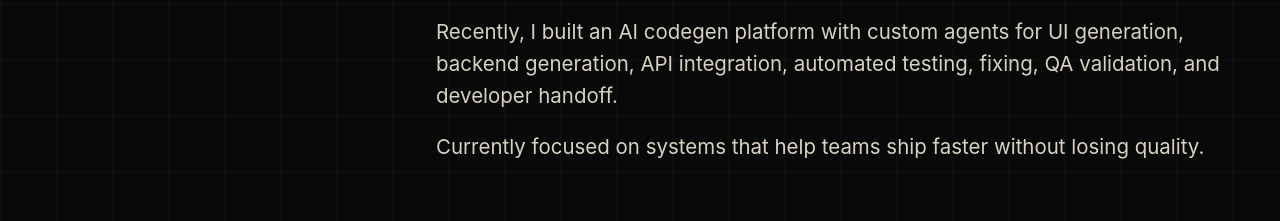
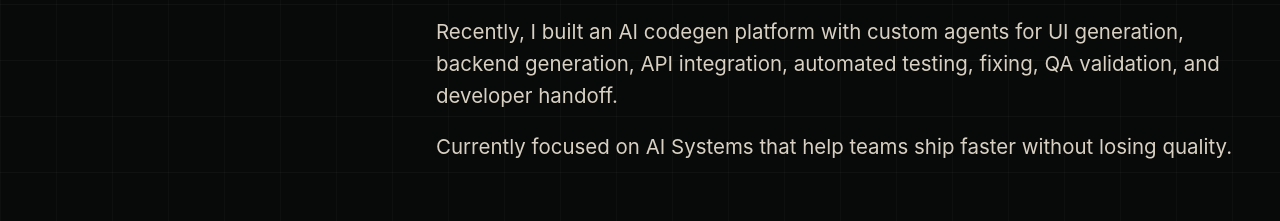
Before and after one commit to asifdotdev/asif-portfolio, a React (Vite) app: page / in a window 1280 px wide. Shown: the part 780-1001 px from the top of the page. Built offline with nearby package versions, Linux system fonts and the light colour scheme.

Commit message:
tweak about AI systems copy

```diff
--- a/src/App.tsx
+++ b/src/App.tsx
@@ -528,7 +528,7 @@ function About() {
           and developer handoff.
         </p>
         <p>
-          Currently focused on systems that help teams ship faster without losing quality.
+          Currently focused on AI Systems that help teams ship faster without losing quality.
         </p>
       </div>
     </section>
```
